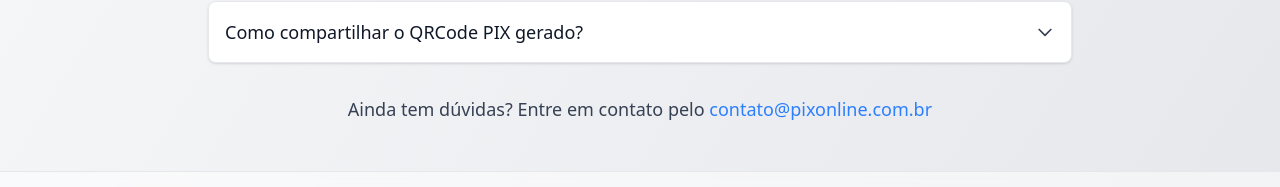
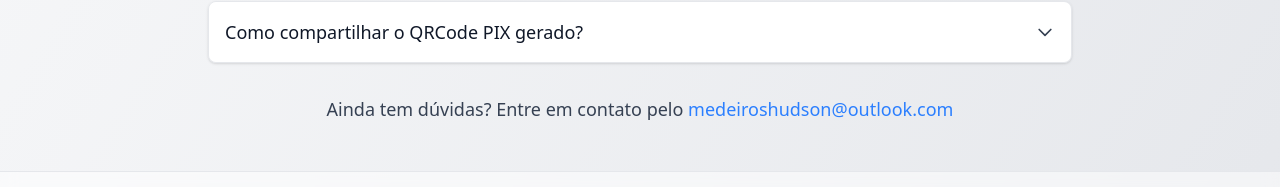
Before and after one commit to medeiroshudson/PixOnline, a Next.js app: page / in a window 1280 px wide. Shown: the part 1782-1969 px from the top of the page. Built offline with nearby package versions, Linux system fonts and the light colour scheme; no server answers.

Commit message:
feat: env vars 2

```diff
--- a/config/site.ts
+++ b/config/site.ts
@@ -7,7 +7,7 @@ const siteName = process.env.NEXT_PUBLIC_SITE_NAME || "Faz Um PIX";
 export const siteConfig = {
   // Informações básicas do site
   name: siteName,
-  url: process.env.NEXT_PUBLIC_SITE_URL || "https://pix-online.netlify.app/",
+  url: process.env.NEXT_PUBLIC_SITE_URL || "https://pix-online.netlify.app",
 
   // Descrição e detalhes
   description: process.env.NEXT_PUBLIC_SITE_DESCRIPTION ||
--- a/src/app/layout.tsx
+++ b/src/app/layout.tsx
@@ -66,7 +66,7 @@ export default function RootLayout({
   return (
     <html lang="pt-BR" suppressHydrationWarning>
       <head>
-        <link rel="canonical" href="https://pixonline.com.br" />
+        <link rel="canonical" href={siteConfig.url} />
       </head>
       <body
         className={`${geistSans.variable} ${geistMono.variable} antialiased`}
--- a/src/app/robots.ts
+++ b/src/app/robots.ts
@@ -1,4 +1,5 @@
 import { MetadataRoute } from 'next';
+import { siteConfig } from '../../config/site';
 
 export default function robots(): MetadataRoute.Robots {
   return {
@@ -6,6 +7,6 @@ export default function robots(): MetadataRoute.Robots {
       userAgent: '*',
       allow: '/',
     },
-    sitemap: 'https://pixonline.com.br/sitemap.xml',
+    sitemap: `${siteConfig.url}/sitemap.xml`,
   };
 }
--- a/src/app/sitemap.ts
+++ b/src/app/sitemap.ts
@@ -1,7 +1,8 @@
 import { MetadataRoute } from 'next';
+import { siteConfig } from '../../config/site';
 
 export default function sitemap(): MetadataRoute.Sitemap {
-  const baseUrl = 'https://pixonline.com.br';
+  const baseUrl = siteConfig.url;
 
   return [
     {
--- a/src/app/twitter-image.tsx
+++ b/src/app/twitter-image.tsx
@@ -1,4 +1,5 @@
 import { ImageResponse } from "next/og";
+import { siteConfig } from "../../config/site";
 
 export const runtime = "edge";
 export const alt = "PIX Online - Gerador de QR Code PIX";
@@ -95,7 +96,7 @@ export default async function Image() {
               textAlign: "center",
             }}
           >
-            pixonline.com.br
+            {siteConfig.url}
           </div>
         </div>
       </div>
--- a/src/components/FaqSection.tsx
+++ b/src/components/FaqSection.tsx
@@ -82,7 +82,7 @@ export default function FaqSection() {
           ))}
         </div>        <div className="mt-8 text-center">
           <p className="text-lg text-gray-700 dark:text-gray-200">
-            Ainda tem dúvidas? Entre em contato pelo <a href="mailto:contato@pixonline.com.br" className="text-blue-500 hover:text-blue-400 dark:text-blue-400 dark:hover:text-blue-300 hover:underline">contato@pixonline.com.br</a>
+            Ainda tem dúvidas? Entre em contato pelo <a href="mailto:contato@" className="text-blue-500 hover:text-blue-400 dark:text-blue-400 dark:hover:text-blue-300 hover:underline">medeiroshudson@outlook.com</a>
           </p>
         </div>
       </div>
```
